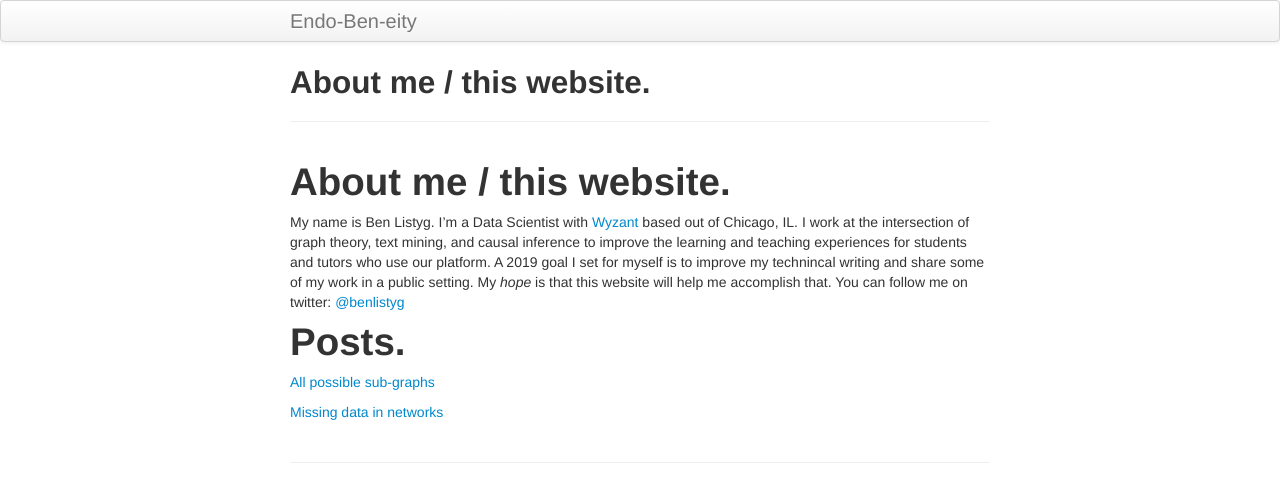
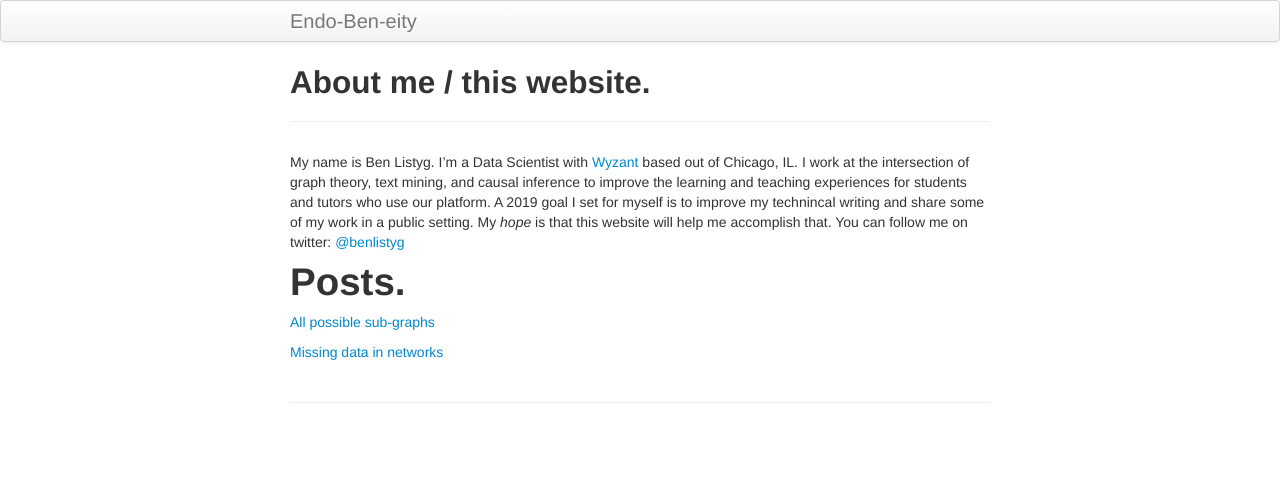
Before and after one commit to BListyg/blistyg.github.io, a Jekyll site: the page built from index.md, in a window 1280 px wide. Shown: the top 502 px of the page. Built offline with Jekyll 4.4.1, drawn with Linux system fonts in a browser that asks for light colours; our own code applies the rules of GitHub Pages for plain Markdown files; part of the change alters nothing that is shown.

Commit message:
Update index.md

```diff
--- a/index.md
+++ b/index.md
@@ -1,4 +1,7 @@
-# About me / this website.
+---
+layout: page
+title: About me / this website.
+---
 
 My name is Ben Listyg. I'm a Data Scientist with [Wyzant](www.wyzant.com) based out of Chicago, IL. I work at the intersection of graph theory, text mining, and causal inference to improve the learning and teaching experiences for students and tutors who use our platform. A 2019 goal I set for myself is to improve my technincal writing and share some of my work in a public setting. My _hope_ is that this website will help me accomplish that. You can follow me on twitter: [@benlistyg](www.twitter.com/blistyg)
 
```
